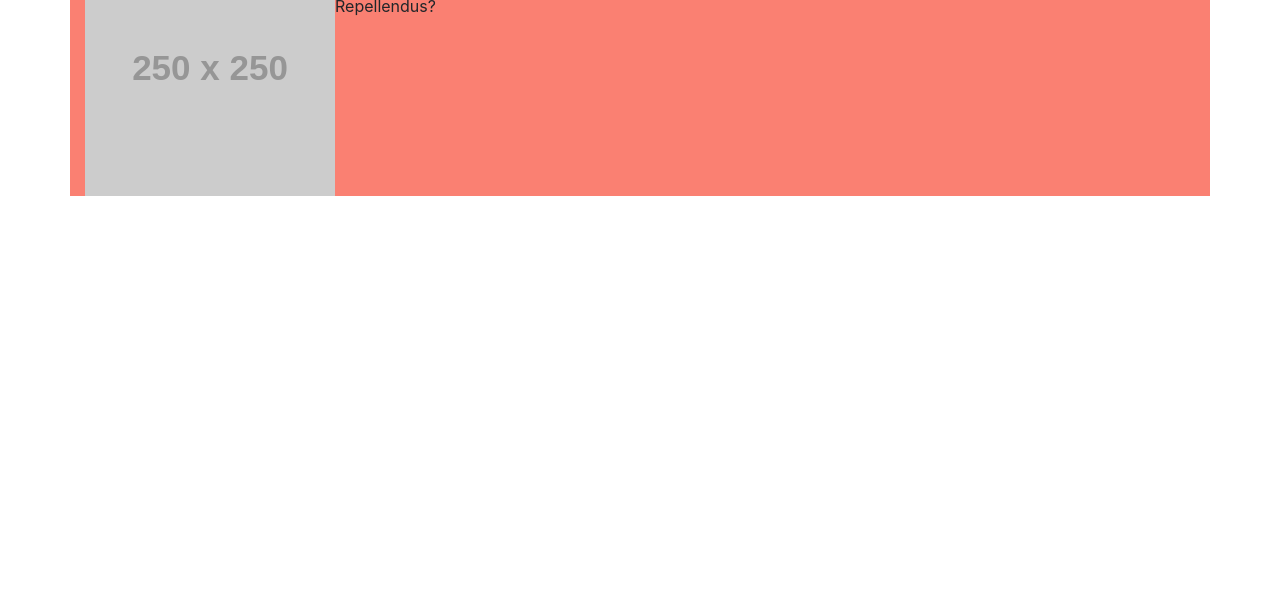
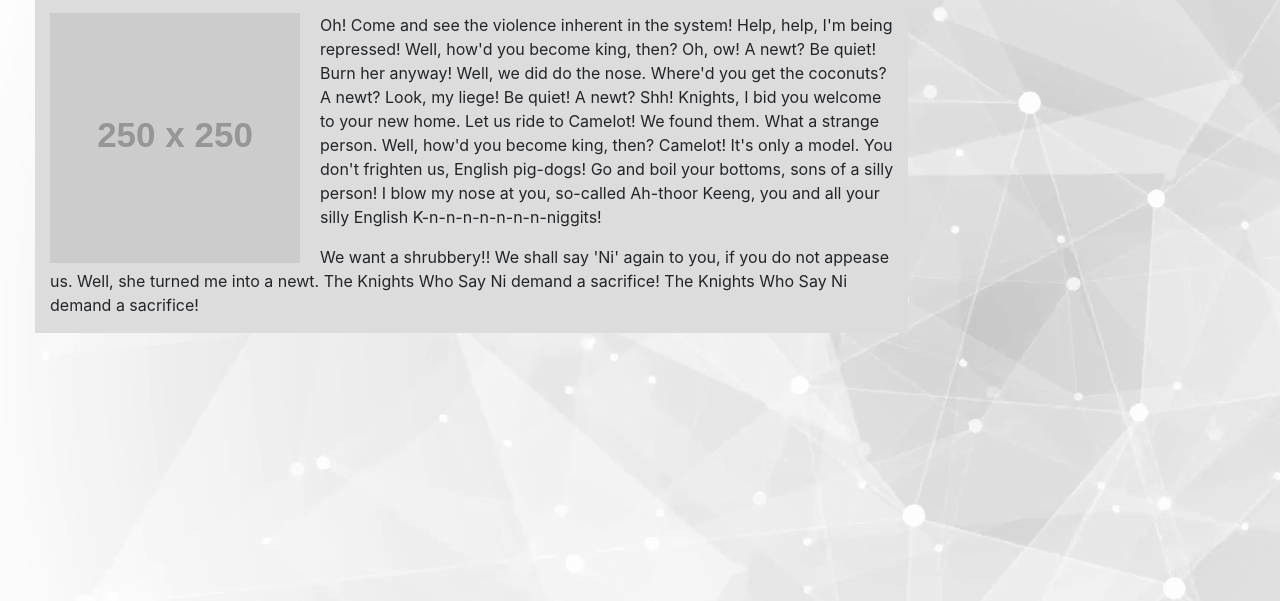
Before and after one commit to mfallesen/personal-portfolio, a plain HTML site: page index.html in a window 1280 px wide. Shown: the part 199-800 px from the top of the page. Drawn offline with nearby package versions, Linux system fonts and the light colour scheme; placeholder pictures from the web are drawn by us.

Commit message:
about page markup and styling finished. css refactored

```diff
--- a/assets/css/style.css
+++ b/assets/css/style.css
@@ -1,15 +1,20 @@
 /* Default Body and Content Styling */
 form {
     padding: 20px 20px 20px 20px;
-    background: gainsboro;
 }
 
 body {
     background-image: url("../images/portfolio-background.png")
 }
 
+#profilePicture {
+    padding-right:20px;
+
+}
+
 .page-main-content {
     margin-top: 75px;
+    background: gainsboro;
 }
 
 /* Navigation and Button Styling */
@@ -23,18 +28,21 @@ body {
     background-color: #8fb180;
 }
 
-
-
-
-
-
-
-
-
 /* Media Query for Screensize of 576pixels or less */
 @media only screen and (max-width: 576px) {
     .form-group {
         margin-right: 10px;
+    }
+
+    .page-main-content {
+        padding-left: 50px;
+        padding-right: 50px;
+    }
+}
+/* Media Query for screensize between 576 and 768 pixels */
+@media only screen and (min-width: 576px) {
+    .container-shift-left {
+        margin-left: 50px;
     }
 }
 
--- a/index.html
+++ b/index.html
@@ -1,23 +1,27 @@
 <!doctype html>
 <html lang="en">
+
 <head>
   <!-- Required meta tags -->
   <meta charset="utf-8">
   <meta name="viewport" content="width=device-width, initial-scale=1, shrink-to-fit=no">
 
   <!-- Bootstrap CSS -->
-    <link rel="stylesheet" href="https://stackpath.bootstrapcdn.com/bootstrap/4.5.2/css/bootstrap.min.css" integrity="sha384-JcKb8q3iqJ61gNV9KGb8thSsNjpSL0n8PARn9HuZOnIxN0hoP+VmmDGMN5t9UJ0Z" crossorigin="anonymous">
-    <link rel="stylesheet" href="assets/css/shared-page.css">
+  <link rel="stylesheet" href="https://stackpath.bootstrapcdn.com/bootstrap/4.5.2/css/bootstrap.min.css"
+    integrity="sha384-JcKb8q3iqJ61gNV9KGb8thSsNjpSL0n8PARn9HuZOnIxN0hoP+VmmDGMN5t9UJ0Z" crossorigin="anonymous">
+  <link rel="stylesheet" href="assets/css/style.css">
 
   <title>Welcome To Mike's Site</title>
 
 </head>
+
 <body>
 
   <!-- Navigation Element -->
   <nav class="navbar navbar-expand-lg navbar-light bg-light">
     <a class="navbar-brand" href="index.html">Mikael Fallesen</a>
-        <button class="navbar-toggler" type="button" data-toggle="collapse" data-target="#navbarNav" aria-controls="navbarNav" aria-expanded="false" aria-label="Toggle navigation">
+    <button class="navbar-toggler" type="button" data-toggle="collapse" data-target="#navbarNav"
+      aria-controls="navbarNav" aria-expanded="false" aria-label="Toggle navigation">
       <span class="navbar-toggler-icon"></span>
     </button>
     <section class="collapse navbar-collapse justify-content-end" id="navbarNav">
@@ -36,26 +40,40 @@
   </nav>
 
   <!-- Content -->
-    <main style="background: salmon;" class="container">
-      <section class="row">
+  <main class="row">
+    <section class="container page-main-content container-shift-left col-lg-8 col-md-8">
+      <section class=>
         <h1>About Me</h1>
-        <br>
-
       </section>
       <hr>
       <section class="row">
-        <article class="col">
-          <img src="https://via.placeholder.com/250" alt="" class="float-left">
-          <p>Lorem ipsum dolor sit amet consectetur adipisicing elit. Veritatis, itaque, deleniti veniam suscipit minima est sit adipisci maiores tempore cum eveniet, obcaecati quasi. Recusandae nisi officia dolorem perspiciatis voluptates. Repellendus?</p>
+        <article class="col-lg">
+          <img id="profilePicture" src="https://via.placeholder.com/250" alt="" class="float-left">
+          <p>Oh! Come and see the violence inherent in the system! Help, help, I'm being repressed! Well, how'd you become king, then? Oh, ow! A newt? Be quiet!
+
+            Burn her anyway! Well, we did do the nose. Where'd you get the coconuts? A newt?
+
+            Look, my liege! Be quiet! A newt? Shh! Knights, I bid you welcome to your new home. Let us ride to Camelot! We found them. What a strange person.
+
+            Well, how'd you become king, then? Camelot! It's only a model. You don't frighten us, English pig-dogs! Go and boil your bottoms, sons of a silly person! I blow my nose at you, so-called Ah-thoor Keeng, you and all your silly English K-n-n-n-n-n-n-n-niggits!</p>
+            <p>We want a shrubbery!! We shall say 'Ni' again to you, if you do not appease us. Well, she turned me into a newt. The Knights Who Say Ni demand a sacrifice! The Knights Who Say Ni demand a sacrifice!</p>
         </article>
+      </section>
     </section>
   </main>
 
 
   <!-- Optional JavaScript -->
   <!-- jQuery first, then Popper.js, then Bootstrap JS -->
-    <script src="https://code.jquery.com/jquery-3.5.1.slim.min.js" integrity="sha384-DfXdz2htPH0lsSSs5nCTpuj/zy4C+OGpamoFVy38MVBnE+IbbVYUew+OrCXaRkfj" crossorigin="anonymous"></script>
-    <script src="https://cdn.jsdelivr.net/npm/popper.js@1.16.1/dist/umd/popper.min.js" integrity="sha384-9/reFTGAW83EW2RDu2S0VKaIzap3H66lZH81PoYlFhbGU+6BZp6G7niu735Sk7lN" crossorigin="anonymous"></script>
-    <script src="https://stackpath.bootstrapcdn.com/bootstrap/4.5.2/js/bootstrap.min.js" integrity="sha384-B4gt1jrGC7Jh4AgTPSdUtOBvfO8shuf57BaghqFfPlYxofvL8/KUEfYiJOMMV+rV" crossorigin="anonymous"></script>
+  <script src="https://code.jquery.com/jquery-3.5.1.slim.min.js"
+    integrity="sha384-DfXdz2htPH0lsSSs5nCTpuj/zy4C+OGpamoFVy38MVBnE+IbbVYUew+OrCXaRkfj"
+    crossorigin="anonymous"></script>
+  <script src="https://cdn.jsdelivr.net/npm/popper.js@1.16.1/dist/umd/popper.min.js"
+    integrity="sha384-9/reFTGAW83EW2RDu2S0VKaIzap3H66lZH81PoYlFhbGU+6BZp6G7niu735Sk7lN"
+    crossorigin="anonymous"></script>
+  <script src="https://stackpath.bootstrapcdn.com/bootstrap/4.5.2/js/bootstrap.min.js"
+    integrity="sha384-B4gt1jrGC7Jh4AgTPSdUtOBvfO8shuf57BaghqFfPlYxofvL8/KUEfYiJOMMV+rV"
+    crossorigin="anonymous"></script>
 </body>
+
 </html>
```
Also changed, not shown: contact.html (+2 -2 lines), portfolio.html (+1 -1 lines). Lines whose indentation alone changed are shown as unchanged.
